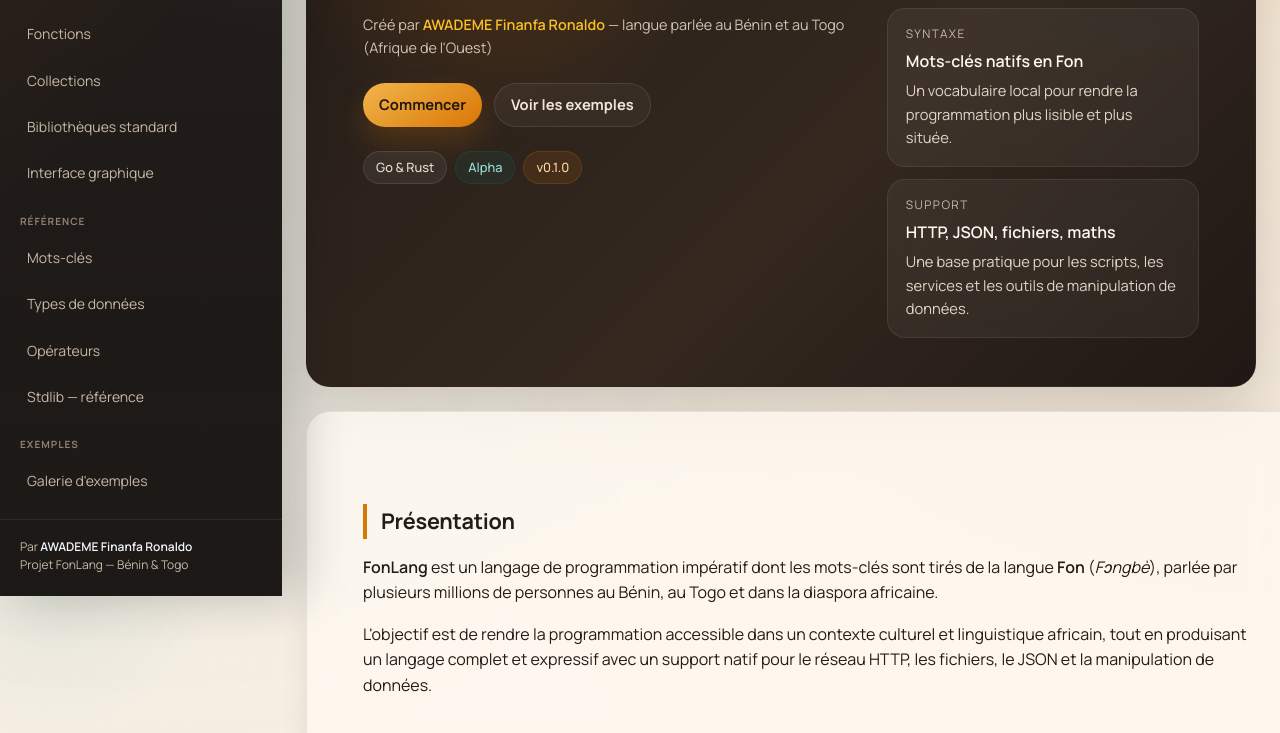
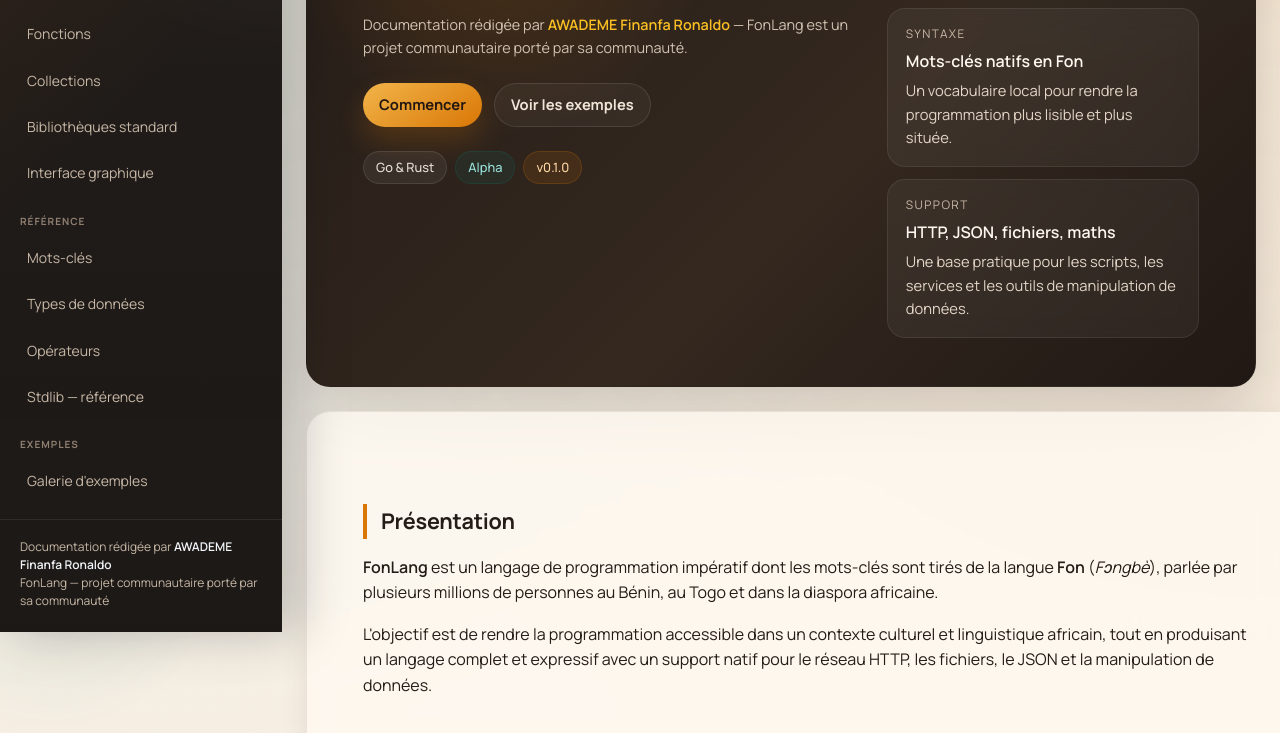
Before and after one commit to Ronaldo-F-dev/fonlang-docs, a plain HTML site: page index.html in a window 1280 px wide. Shown: the part 219-952 px from the top of the page. Drawn offline with nearby package versions, Linux system fonts and the light colour scheme.

Commit message:
Harmonize community wording

```diff
--- a/assets/main.js
+++ b/assets/main.js
@@ -138,8 +138,8 @@ function renderSidebar(root) {
       <a href="${r}examples/index.html">Galerie d'exemples</a>
     </nav>
     <div class="sidebar-footer">
-      Par <strong style="color:#f1f5f9">AWADEME Finanfa Ronaldo</strong><br>
-      Projet FonLang — Bénin &amp; Togo
+      Documentation rédigée par <strong style="color:#f1f5f9">AWADEME Finanfa Ronaldo</strong><br>
+      FonLang — projet communautaire porté par sa communauté
     </div>
   `;
 
--- a/index.html
+++ b/index.html
@@ -25,8 +25,8 @@
           <h1>FonLang</h1>
           <p class="hero-sub">Le premier langage de programmation à syntaxe <strong>Fon</strong></p>
           <p class="hero-author">
-            Créé par <strong>AWADEME Finanfa Ronaldo</strong> —
-            langue parlée au Bénin et au Togo (Afrique de l'Ouest)
+            Documentation rédigée par <strong>AWADEME Finanfa Ronaldo</strong> —
+            FonLang est un projet communautaire porté par sa communauté.
           </p>
           <div class="hero-actions">
             <a class="hero-btn hero-btn-primary" href="guide/demarrage.html">Commencer</a>
```
Also changed, not shown: examples/index.html (+1 -1 lines).
